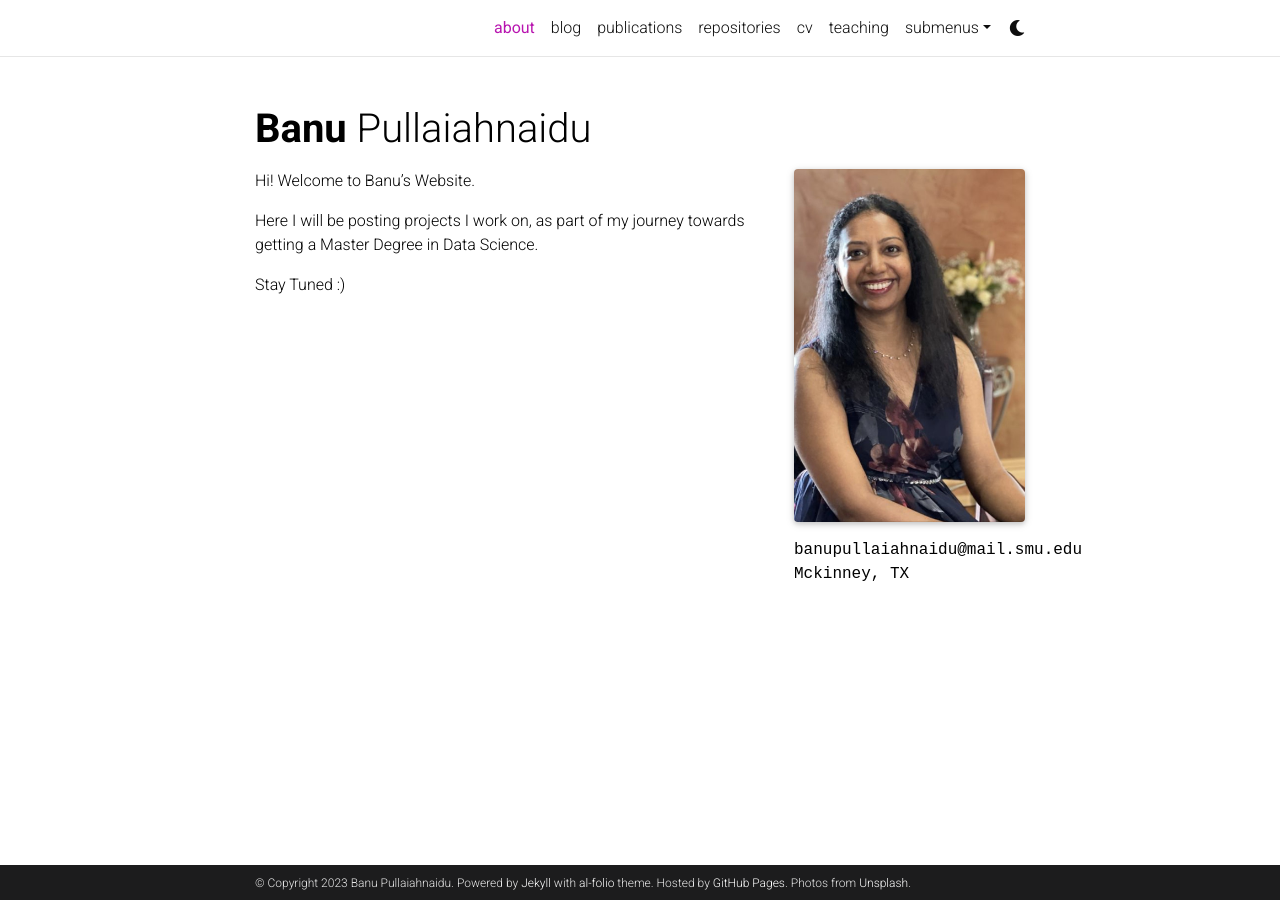
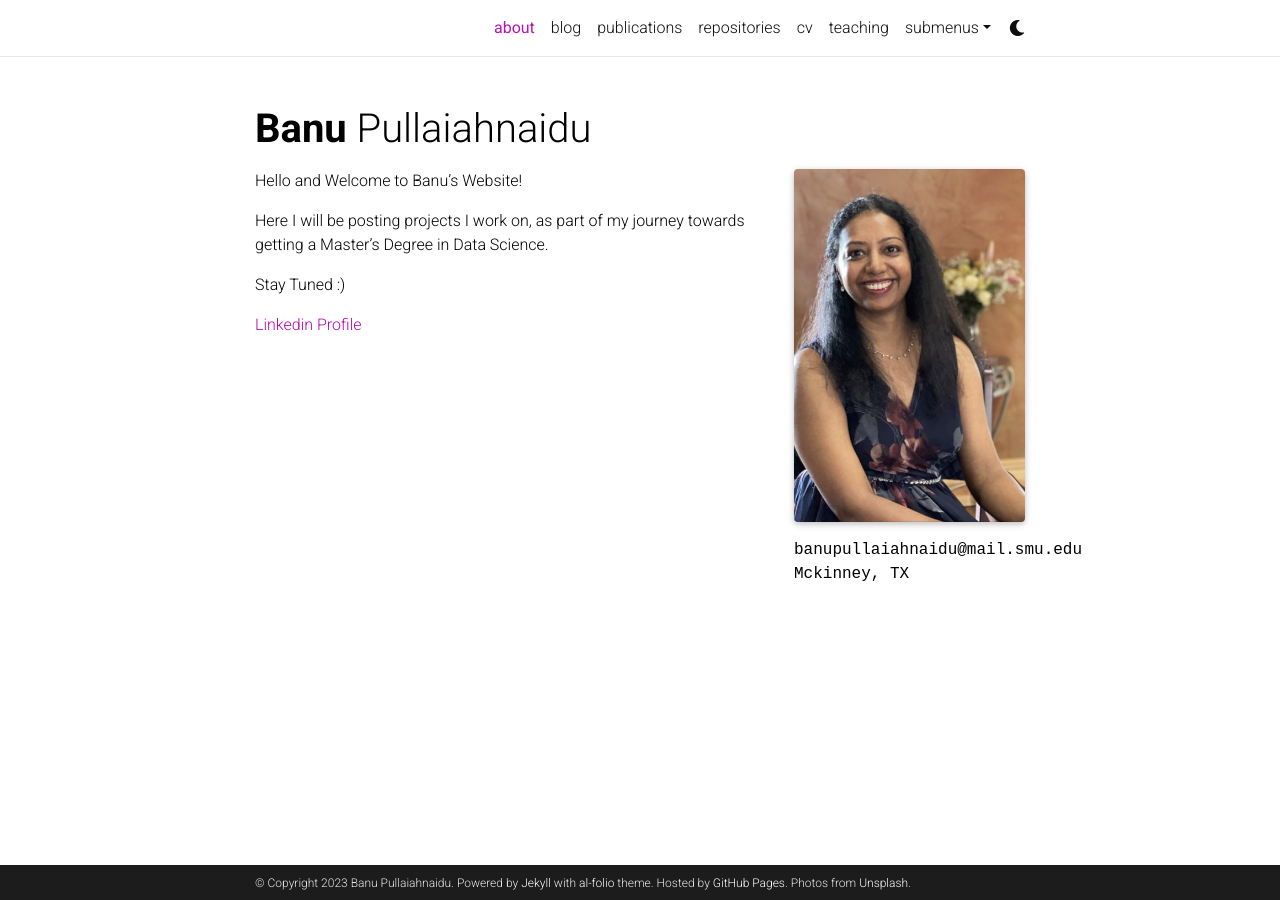
Before and after one commit to BanuPullaiahnaidu/BanuPullaiahnaidu.github.io, a Jekyll site: the page built from _pages/about.md, in a window 1280 px wide. Built offline with Jekyll 4.4.1, drawn with Linux system fonts in a browser that asks for light colours; full-size pictures stand in for the smaller copies a plugin makes; comment, search, counter and statistics services are not loaded; a style sheet for code colours, icons or effects is not loaded.

Commit message:
linkedin profile

```diff
--- a/_pages/about.md
+++ b/_pages/about.md
@@ -14,8 +14,11 @@ profile:
 
 ---
 
-Hi! Welcome to Banu's Website.
+Hello and Welcome to Banu's Website!
 
-Here I will be posting projects I work on, as part of my journey towards getting a Master Degree in Data Science.
+Here I will be posting projects I work on, as part of my journey towards getting a Master's Degree in Data Science.
 
 Stay Tuned :)
+
+
+<a href="https://www.linkedin.com/in/banu-naidu-8780522" target="_blank">Linkedin Profile</a>
```
